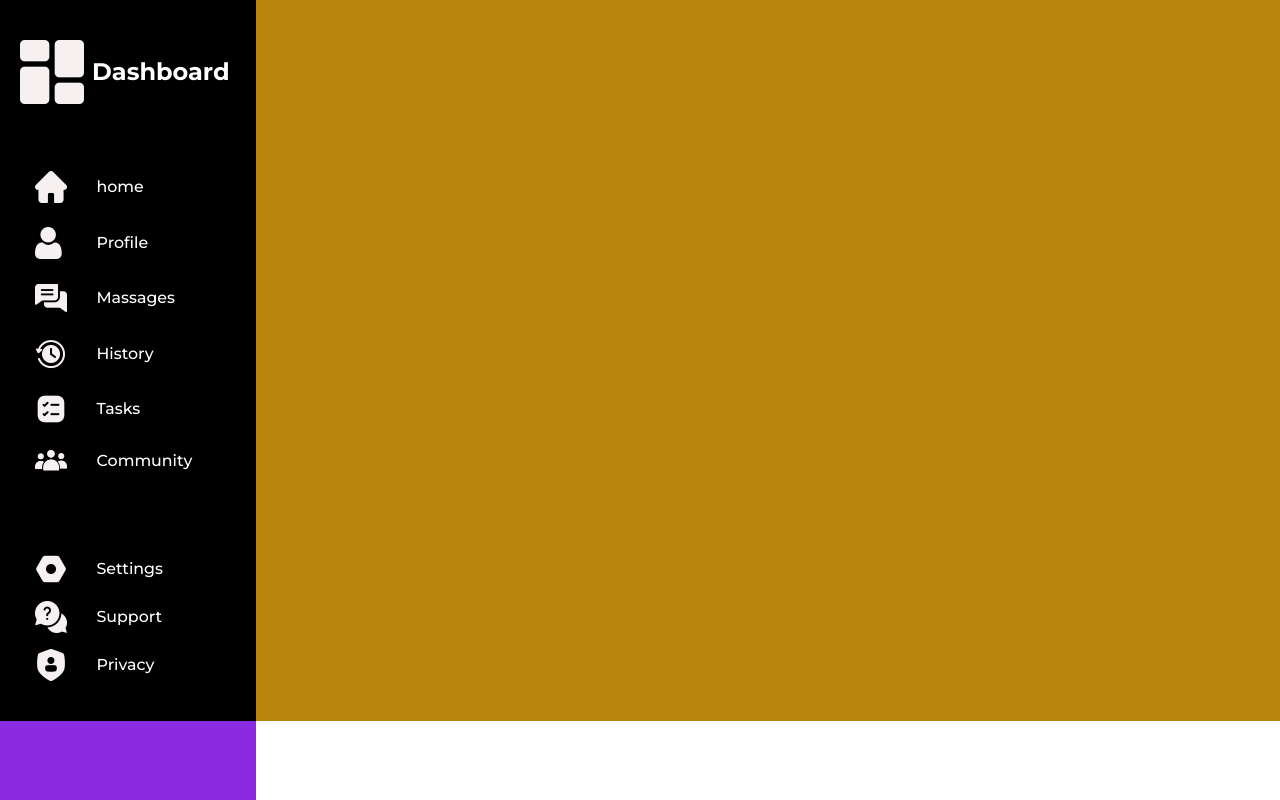
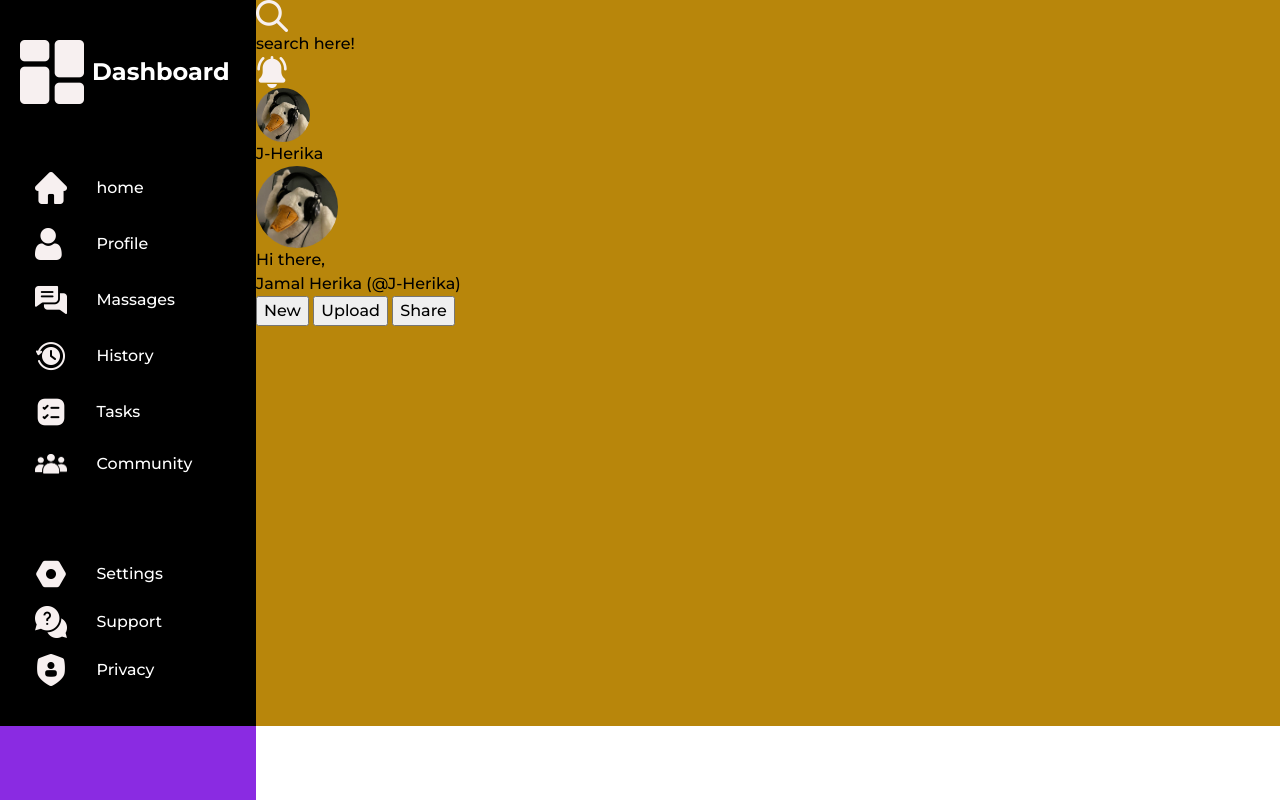
Before and after one commit to J-Herika/Admin-Dashboard, a plain HTML site: page index.html in a window 1280 px wide. Drawn offline with Linux system fonts and the light colour scheme; files whose address does not match are found by name.

Commit message:
added all the elements needed for the nav

```diff
--- a/index.html
+++ b/index.html
@@ -66,7 +66,33 @@
       </div>
      </div>
     </div>
-    <div class="nav"></div>
+    <div class="nav">
+      <div class="nav-search">
+        <div class="search">
+          <img src="assets/icons/search.png" alt="search icon" class="nav-icons">
+          <div class="searchbar">search here!</div>
+          <img src="assets/icons/ringing.png" alt="notification icon" class="nav-icons">
+        </div>
+      <div class="search-user">
+        <img src="assets/duck.jpg" alt="user profile picture" class="profile-picture">
+        <p>J-Herika</p>
+      </div>
+      <div class="nav-userinfo">
+        <div>
+          <img src="assets/duck.jpg" alt="user profile picture" class="nav-profile-picture">
+        </div>
+        <div class="user-greeting">
+         <p>Hi there,</p>
+         <p>Jamal Herika (@J-Herika)</p>
+        </div>
+        <div>
+          <button class="nav-buttons">New</button>
+          <button class="nav-buttons">Upload</button>
+          <button class="nav-buttons">Share</button>
+        </div>
+      </div>
+    </div>
+    </div>
     <div class="content-area"></div>
   </div>
 </body>
--- a/style.css
+++ b/style.css
@@ -22,7 +22,7 @@ body {
 }
 
 /* dashboard */
-.icons  {
+.icons, .nav-icons {
   width: 32px;
 }
 .dashboard-logo{
@@ -66,3 +66,20 @@ body {
 .icons{
   justify-self: end;
 }
+
+/* Nav */
+.nav{
+  display:grid;
+  grid-template-rows: repeat(2, 1fr);
+
+}
+.profile-picture{
+  width: 54px;
+  height: 54px;
+  border-radius: 50%;
+}
+.nav-profile-picture{
+  width: 82px;
+  height: 82px;
+  border-radius: 50%;
+}
```
Also changed, not shown: assets/duck.jpg (added).
